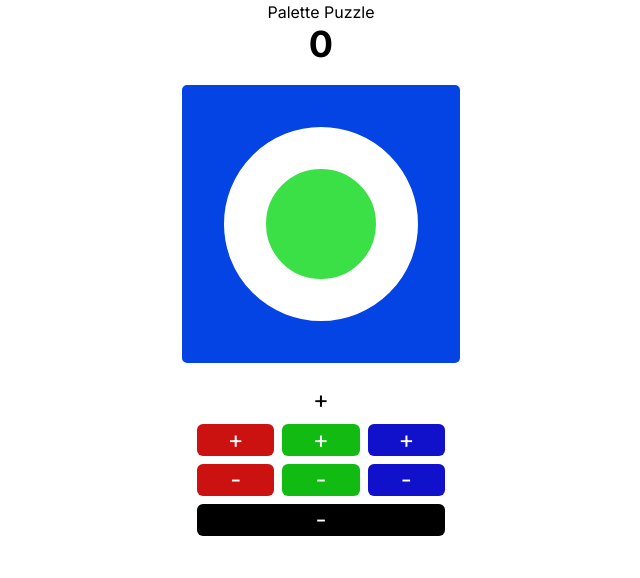
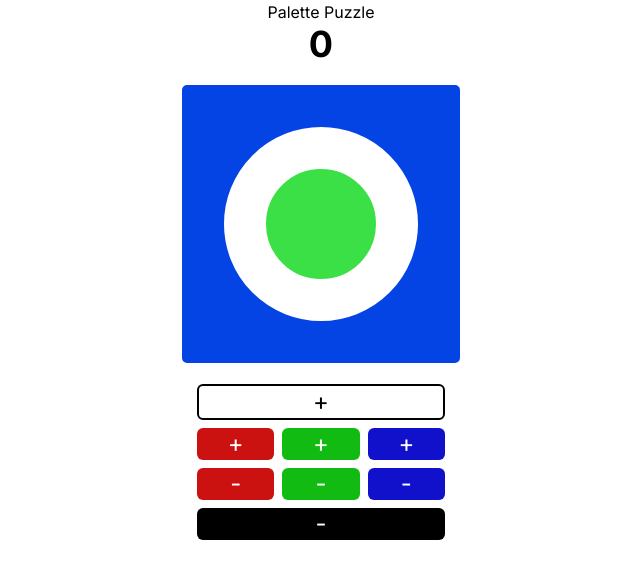
Before and after one commit to jalberse/palette_puzzle, a Next.js app: page / in a window 1280 px wide. Shown: the top 578 px of the page, without its empty margins (319-959 px from the left). Built offline with nearby package versions, Linux system fonts and the light colour scheme.

Commit message:
Add black border to white button

```diff
--- a/app/puzzle.tsx
+++ b/app/puzzle.tsx
@@ -73,8 +73,6 @@ const Puzzle = () => {
     );
   }
 
-  // TODO We want a black outline on the white button.
-
   return (
     <div className="flex-col gap-1 items-center justify-center md:w-1/2 lg:w-1/4 mx-auto">
       <h1 className="items-center text-4xl font-bold text-center">{score}</h1>
@@ -84,6 +82,8 @@ const Puzzle = () => {
           bg-game-button-white
           active:bg-game-button-white-active
           text-game-button-black
+          border-game-button-black
+          border-2
           w-full
         "/>
         <div className="grid grid-cols-3 items-center">
```
